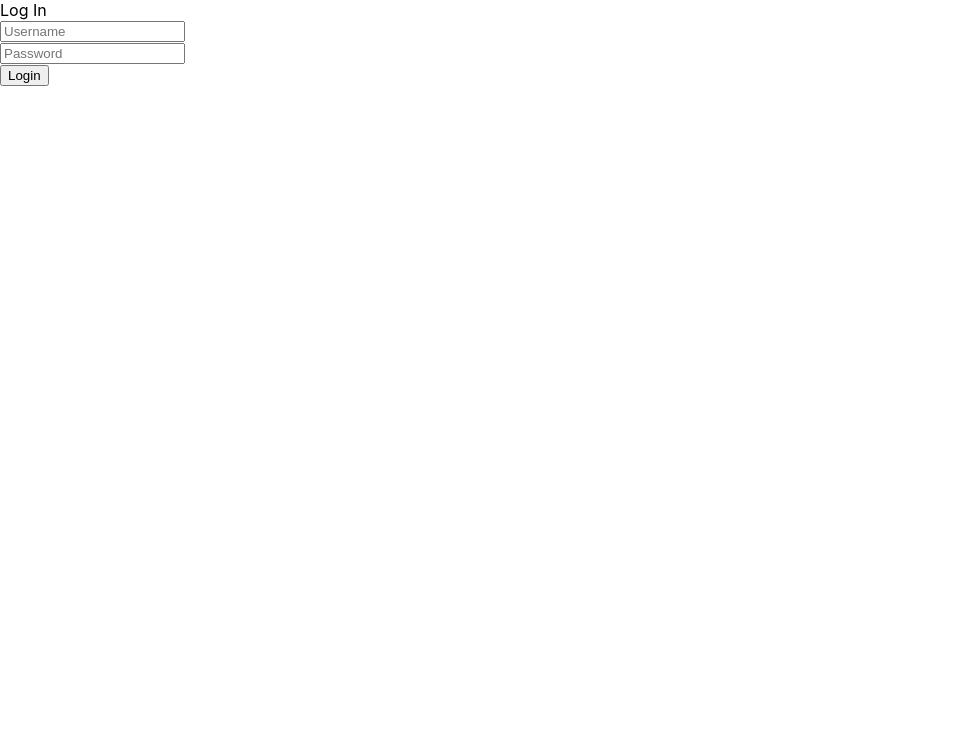
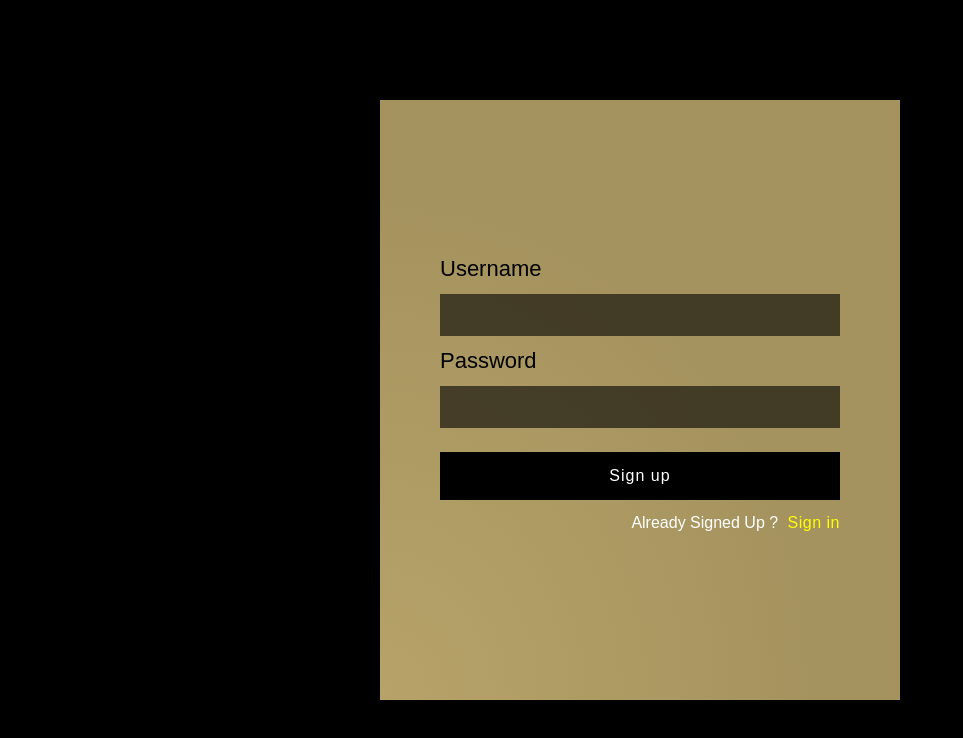
Before and after one commit to Ipleau/COP4710Group39, a React (Create React App) app in the folder frontend/: page / in a window 1280 px wide. Shown: the top 738 px of the page, without its empty margins (0-963 px from the left). Built offline with nearby package versions, Linux system fonts and the light colour scheme; no server answers.

Commit message:
New Login/Registration

```diff
--- a/frontend/src/App.css
+++ b/frontend/src/App.css
@@ -1,38 +1,122 @@
-.App {
-  text-align: center;
+* {
+  box-sizing: border-box;
+  margin: 0;
+  padding: 0;
+  font-family: "Nunito", sans-serif;
 }
 
-.App-logo {
-  height: 40vmin;
-  pointer-events: none;
+button {
+  border: none;
+  outline: none;
+  width: 100%;
+  padding: 15px 0;
+  color: #fff;
+  font-size: 16px;
+  letter-spacing: 1px;
+  background: #000000;
+  cursor: pointer;
 }
 
-@media (prefers-reduced-motion: no-preference) {
-  .App-logo {
-    animation: App-logo-spin infinite 20s linear;
-  }
+.login {
+  width: 100%;
+  min-height: 100vh;
+  padding: 0 20px;
+  background: #000000;
+  display: flex;
 }
 
-.App-header {
-  background-color: #282c34;
-  min-height: 100vh;
+.login .loginContainer {
+  padding: 60px;
+  margin: auto;
+  width: 100%;
+  max-width: 520px;
+  min-height: 600px;
   display: flex;
   flex-direction: column;
-  align-items: center;
   justify-content: center;
-  font-size: calc(10px + 2vmin);
-  color: white;
+  background: radial-gradient(
+    ellipse at left bottom,
+    rgba(183, 163, 105, 1) 0%,
+    rgba(183, 163, 105, 0.9) 59%,
+    rgba(183, 163, 105, 0.9) 100%
+  );
+  box-shadow: 0 50px 70px -20px rgba(0, 0, 0, 0.8);
 }
 
-.App-link {
-  color: #61dafb;
+.login .loginContainer label {
+  color: black;
+  margin: 14px 0;
+  display: block;
+  font-size: 22px;
+  line-height: 1;
 }
 
-@keyframes App-logo-spin {
-  from {
-    transform: rotate(0deg);
-  }
-  to {
-    transform: rotate(360deg);
-  }
+.login .loginContainer input {
+  width: 100%;
+  border: none;
+  outline: none;
+  font-size: 19px;
+  padding: 10px;
+  background: rgba(0, 0, 0, .6);
+  color: #fff;
+  letter-spacing: 1px;
 }
+
+.login .loginContainer .btnContainer {
+  width: 100%;
+  padding: 24px 0;
+}
+
+.login .loginContainer .btnContainer p {
+  margin: 14px 0 0 0;
+  text-align: right;
+  color: #fff;
+}
+
+.login .loginContainer .btnContainer p span {
+  color: yellow;
+  font-weight: 500;
+  letter-spacing: 0.5px;
+  margin-left: 5px;
+  cursor: pointer;
+  transition: all 400ms ease-in-out;
+}
+
+.login .loginContainer .btnContainer p span:hover {
+  color: red;
+}
+
+.login .loginContainer .errorMsg {
+  color: red;
+  font-size: 16px;
+}
+
+.LandingPage {
+  width: 100%;
+  min-height: 100vh;
+  background: radial-gradient(
+    ellipse at left bottom,
+    rgba(0, 0, 0, 1) 0%,
+    rgba(0, 0, 0, 0.9) 59%,
+    rgba(0, 0, 0, 0.9) 100%
+  );
+}
+
+.LandingPage nav {
+  background: #B7A369;
+  width: 100%;
+  padding: 20px 40px;
+  display: flex;
+  align-items: center;
+  justify-content: space-between;
+}
+
+.LandingPage nav h2 {
+  color: #fff;
+}
+
+.LandingPage nav button {
+  width: 86px;
+  padding: 8px 0;
+  background: #000000;
+}
--- a/frontend/src/App.js
+++ b/frontend/src/App.js
@@ -1,105 +1,107 @@
-import React from "react";
-import {observer} from 'mobx-react';
+import logo from './logo.svg';
+import React, {useState, useEffect } from "react";
 import './App.css';
-import UserStores from './stores/UserStores';
-import LoginInfo from './LoginInfo';
-import Submit from './Submit';
+import fire from './fire';
+import Login from './Login';
+import LandingPage from './LandingPage';
+const App = () => {
+  const [user, setUser] = useState('');
+  const [email, setEmail] = useState('');
+  const [password, setPassword] = useState('');
+  const [emailError, setEmailError] = useState('');
+  const [passwordError, setPasswordError] = useState('');
+  const [hasAccount, setHasAccount] = useState(false);
 
-class App extends React.Component {
+  const clearInputs = () => {
+    setEmail('');
+    setPassword('');
+  }
 
-	async componentDidMount()
-	{
-		try{
-			let res = await fetch('/isLoggedIn', {
-				method: 'post',
-				headers: {
-					'Accept': 'applictaion/json',
-					'Content-Type': 'application/json'
-				}
-			});
+  const clearErrors = () => {
+    setEmailError('');
+    setPasswordError('');
+  }
 
-			let result = await res.json();
-			if(result && result.success)
-			{
-				UserStores.loading = false;
-				UserStores.isLoggedIn = true;
-				UserStores.username = result.username;
-			}
-			else
-			{
-				UserStores.loading = false;
-				UserStores.isLoggedIn = false;
-			}
-		}
-		catch(e)
-		{
-			UserStores.loading = false;
-			UserStores.isLoggedIn = false;
-		}
-	}
+  const handleLogin = () => {
+    clearErrors();
+    fire
+      .auth()
+      .signInWithEmailAndPassword(email, password)
+      .catch(err => {
+        switch(err.code){
+          case "auth/invalid-email":
+          case "auth/user-disabled":
+          case "auth/user-not-found":
+            setEmailError(err.message);
+            break;
+          case "auth/wrong-password":
+            setPasswordError(err.message);
+            break;
+        }
+      });
+  };
 
-	async doLogout()
-	{
-		try
-		{
-			let res = await fetch('/logout', {
-				method: 'post',
-				headers: {
-					'Accept': 'applictaion/json',
-					'Content-Type': 'application/json'
-				}
-			});
+  const handleSignup = () => {
+    clearErrors();
+    fire
+      .auth()
+      .createUserWithEmailAndPassword(email, password)
+      .catch(err => {
+        switch(err.code){
+          case "auth/email-already-in-use":
+          case "auth/invalid-email":
+            setEmailError(err.message);
+            break;
+          case "auth/weak-password":
+            setPasswordError(err.message);
+            break;
+        }
+      });
+  }
 
-			let result = await res.json();
-			if(result && result.success)
-			{
-				UserStores.isLoggedIn = false;
-				UserStores.username = '';
-			}
-		}
-		catch(e)
-		{
-			console.log(e)
-		}
-	}
+  const handleLogout = () => {
+    fire.auth().signOut();
+  };
 
-	render()
-	{
-		if(UserStores.loading)
-		{
-			return(
-    			<div className="app">
-    				<div className = 'container'>
-    					loading
-    				</div>
-    			</div>
-    		);
-		}
-		if(UserStores.isLoggedIn)
-		{
-			return(
-    			<div className="app">
-    				<div className = 'container'>
-    					Welcome {UserStores.username}
+  const authListener = () => {
+    fire.auth().onAuthStateChanged(user => {
+      if(user){
+        clearInputs();
+        setUser(user);
+      }
+      else
+      {
+        setUser("");
+      }
+    })
+  };
 
-    					<Submit
-    						text={'Log out'}
-    						disabled = {false}
-    						onClick = { () => this.doLogout() }
-    						/>
-    				</div>
-    			</div>
-    		);
-		}
-		return(
-    		<div className="app">
+  useEffect(() => {
+    authListener();
+  }, []);
 
-    			<LoginInfo />
-    		</div>
-    	);
+  return (
+    <div className="App">
+      {user ? (
+      <LandingPage
+      handleLogout = {handleLogout}
+      />
+      ) : (
+      <Login
+      email = {email}
+      setEmail = {setEmail}
+      password = {password}
+      setPassword = {setPassword}
+      handleLogin = {handleLogin}
+      handleSignup = {handleSignup}
+      hasAccount = {hasAccount}
+      setHasAccount = {setHasAccount}
+      emailError = {emailError}
+      passwordError = {passwordError}
+      />
 
-	}
-
+      )}    </div>
+  );
 }
 
-export default observer(App);
+export default App;
--- a/frontend/src/Inputs.js
+++ /dev/null
@@ -1,22 +0,0 @@
-import React from "react";
-
-class Inputs extends React.Component {
-	render()
-	{
-		return(
-    		<div className="inputs">
-    			<input
-    				className = 'input'
-    				type = {this.props.type}
-    				placeholder={this.props.placeholder}
-    				value={this.props.value}
-    				onChange={ (e) => this.props.onChange(e.target.value)}
-    			/>
-    		</div>
-    	);
-
-	}
-
-}
-
-export default Inputs;
--- /dev/null
+++ b/frontend/src/LandingPage.js
@@ -0,0 +1,16 @@
+import React from 'react';
+import {BrowserRouter as Router, Route, Switch, Link, Redirect} from "react-router-dom";
+
+const LandingPage = ({handleLogout}) => {
+	return(
+		<section className = "LandingPage">
+			<nav>
+				<h2>Event Planning</h2>
+				<button onClick={handleLogout}> Logout </button>
+			</nav>
+		</section>
+		)
+
+}
+
+export default LandingPage;
--- /dev/null
+++ b/frontend/src/Login.js
@@ -0,0 +1,43 @@
+import React from 'react';
+
+const Login = (props) => {
+	const {email, setEmail, password, setPassword, handleLogin, handleSignup, hasAccount, setHasAccount, emailError, passwordError} = props;
+	return(
+		<section className = "login">
+			<div className= "loginContainer">
+				<label>Username</label>
+				<input
+				type = "text"
+				autoFocus required value= {email}
+				onChange={(e) => setEmail(e.target.value)}
+				/>
+				<p className="errorMessage">{emailError}
+				</p>
+
+				<label>Password</label>
+				<input
+				type = "password"
+				autoFocus required value= {password}
+				onChange={(e) => setPassword(e.target.value)}
+				/>
+				<p className="errorMessage">{passwordError}
+				</p>
+				<div className= "btnContainer">
+					{hasAccount ? (
+						<>
+						<button onClick={handleLogin}>Sign in</button>
+						<p> No account ? <span onClick= {() =>setHasAccount(!hasAccount)}> Sign up </span></p>
+						</>
+					) : (
+						<>
+						<button onClick={handleSignup}>Sign up</button>
+						<p> Already Signed Up ? <span onClick= {() =>setHasAccount(!hasAccount)}> Sign in </span> </p>
+						</>
+					)}
+				</div>
+			</div>
+		</section>
+		)
+}
+
+export default Login;
--- a/frontend/src/LoginInfo.js
+++ /dev/null
@@ -1,107 +0,0 @@
-import React from "react";
-import Inputs from './Inputs';
-import Submit from './Submit';
-import UserStores from './stores/UserStores';
-
-class LoginInfo extends React.Component {
-
-	constructor(props)
-	{
-		super(props);
-		this.state = {
-			username: '',
-			password: '',
-			buttonDisabled: false
-		}
-	}
-	setInputValue(property, val)
-	{
-		val = val.trim();
-		if (val.length > 20)
-		{
-			return;
-		}
-		this.setState({
-			[property]: val
-		})
-	}
-	resetForm() {
-		this.setState({
-			username: '',
-			password: '',
-			buttonDisabled: false
-		})
-	}
-	async doLogin() {
-		if(!this.state.username)
-		{
-			return;
-		}
-		if(!this.state.password)
-		{
-			return;
-		}
-		this.setState({
-			buttonDisabled: true
-		})
-		try{
-			let res = await fetch('/login',{
-				method: 'post',
-				headers: {
-					'Accept': 'application/json',
-					'Content-Type': 'application/json'
-				},
-				body: JSON.stringify({
-					username: this.state.username,
-					password: this.state.password
-				})
-			});
-			let result = await res.json();
-			if (result && result.success)
-			{
-				UserStores.isLoggedIn = true;
-				UserStores.username = result.username;
-			}
-			else if (result && result.success === false)
-			{
-				this.resetForm();
-				alert(result.msg);
-			}
-		}
-		catch(e)
-		{
-			console.log(e);
-			this.resetForm();
-		}
-	}
-	render()
-	{
-		return(
-    		<div className="loginInfo">
-    			Log In
-    			<Inputs
-    			type = 'text'
-    			placeholder = 'Username'
-    			value = {this.state.username ? this.state.username : ''}
-    			onChange = { (val) => this.setInputValue('username', val)}
-    			/>
-    			<Inputs
-    			type = 'text'
-    			placeholder = 'Password'
-    			value = {this.state.password ? this.state.password : ''}
-    			onChange = { (val) => this.setInputValue('password', val)}
-    			/>
-    			<Submit
-    				text= 'Login'
-    				disabled={this.state.buttonDisabled}
-    				onClick = { () => this.doLogin() }
-    			/>
-
-    		</div>
-    	);
-
-	}
-
-}
-
-export default LoginInfo;
--- a/frontend/src/Submit.js
+++ /dev/null
@@ -1,23 +0,0 @@
-import React from "react";
-
-class Submit extends React.Component {
-	render()
-	{
-		return(
-    		<div className="submit">
-
-    			<button
-    				classname='bttn'
-    				disabled={this.props.disabled}
-    				onClick = { () => this.props.onClick()}
-    			>
-    				{this.props.text}
-    			</button>
-    		</div>
-    	);
-
-	}
-
-}
-
-export default Submit;
--- /dev/null
+++ b/frontend/src/fire.js
@@ -0,0 +1,13 @@
+import firebase from 'firebase';
+
+var firebaseConfig = {
+    apiKey: "AIzaSyAWJVFlagtIig41Ea8VQWeKE9dkvs-2i2A",
+    authDomain: "login-and-register-e1fd9.firebaseapp.com",
+    projectId: "login-and-register-e1fd9",
+    storageBucket: "login-and-register-e1fd9.appspot.com",
+    messagingSenderId: "757877107028",
+    appId: "1:757877107028:web:6d4d85f821616c9b6bc0c1"
+};
+const fire = firebase.initializeApp(firebaseConfig);
+
+export default fire;
--- a/frontend/src/stores/UserStores.js
+++ /dev/null
@@ -1,14 +0,0 @@
-import { extendObservable } from 'mobx';
-
-class UserStores {
-	constructor()
-	{
-		extendObservable(this, {
-			loading: true,
-			isLoggedIn: false,
-			username: ''
-		})
-	}
-}
-
-export default new UserStores();
```
Also changed, not shown: frontend/package.json (+7 -9 lines), frontend/src/Register.js (added, +11 -0 lines), 1 other file (tests, documents, lock files or other folders).
